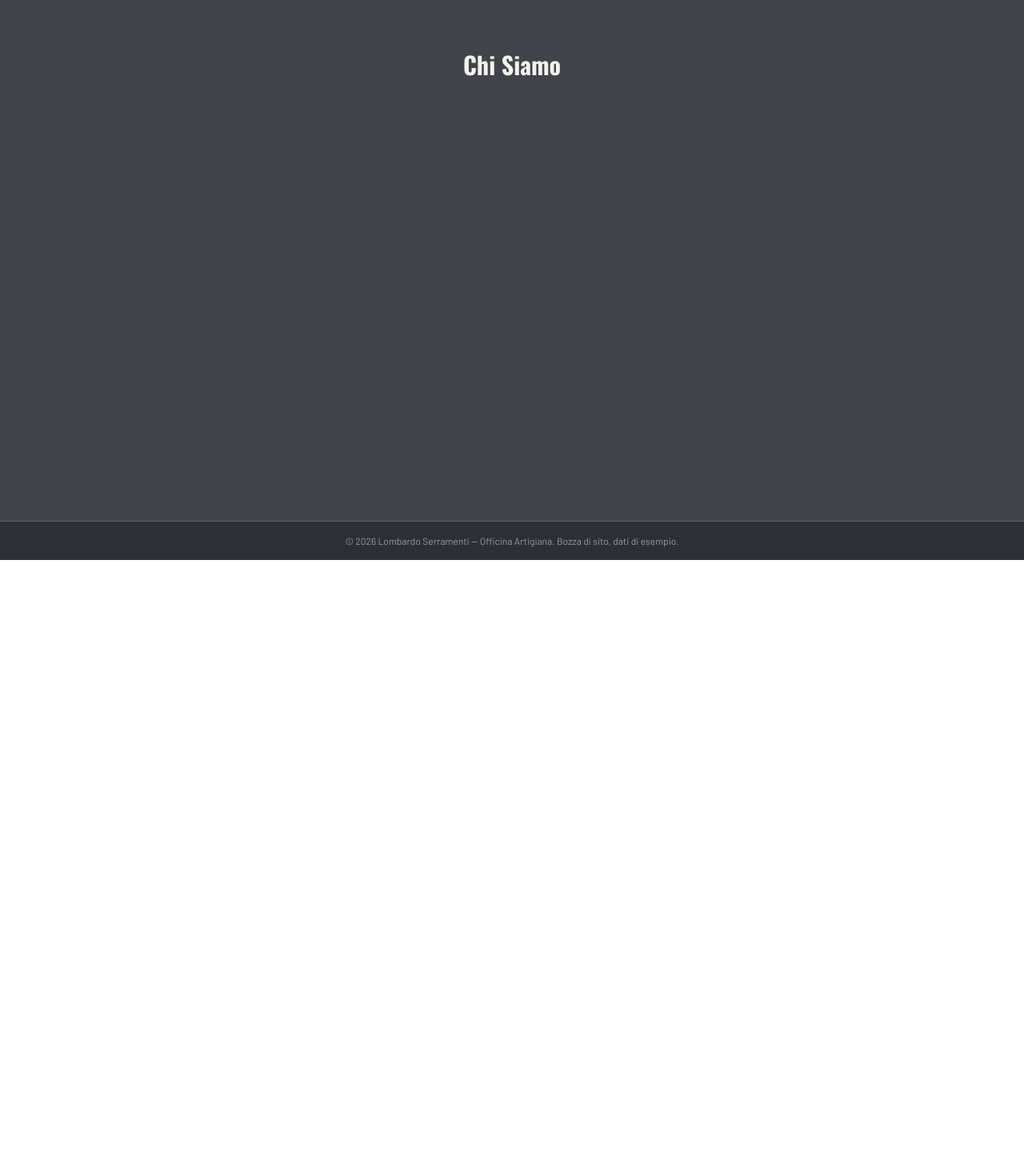
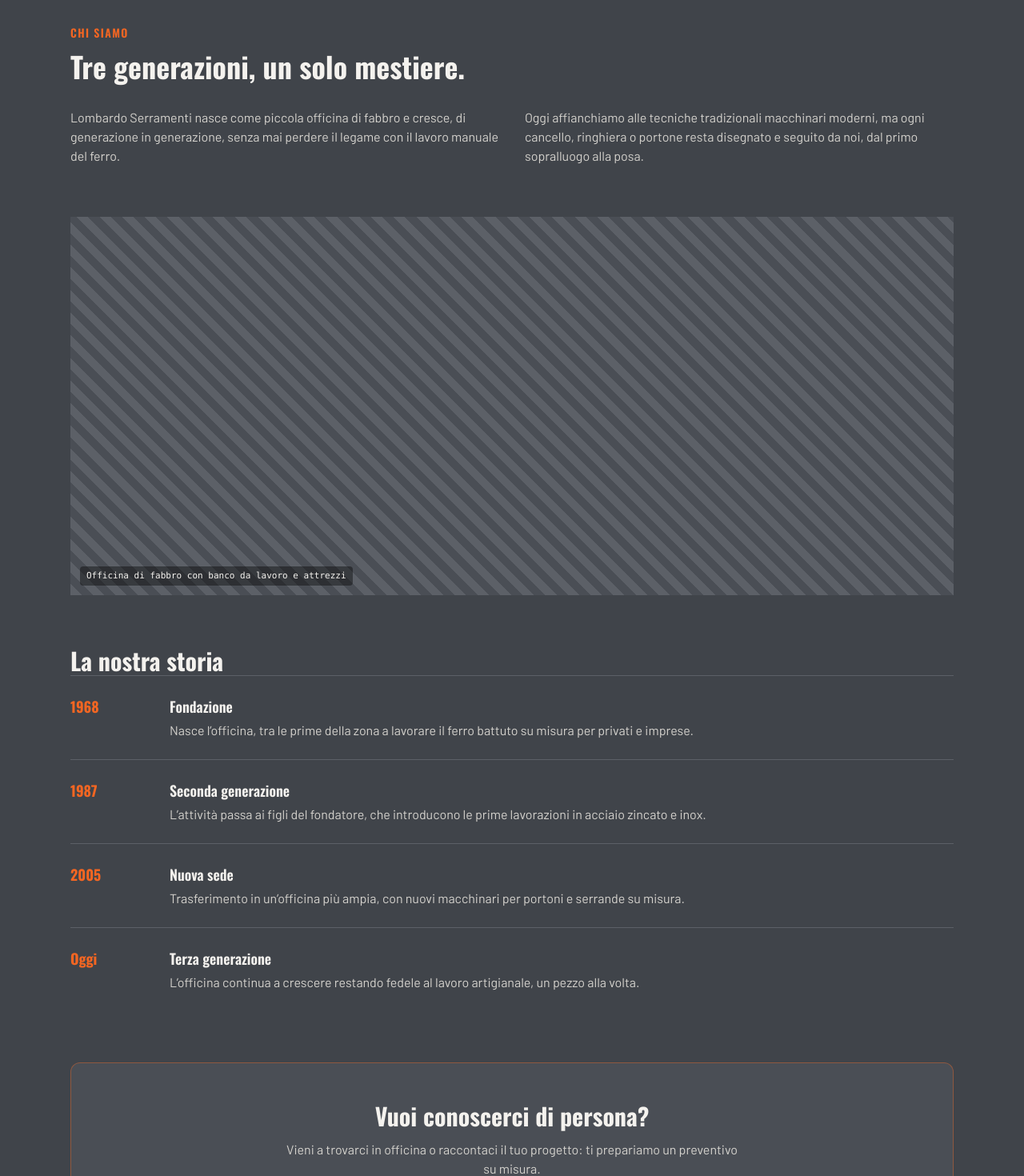
Before and after one commit to antoninolm/lombardo_serramenti, a React (Vite) app: page /chi-siamo in a window 1280 px wide. Shown: the part 100-1570 px from the top of the page at 80% size. Before the commit the page ends 800 px from the top, so only its background shows below. Built offline with nearby package versions, Linux system fonts and the light colour scheme.

Commit message:
fase-2: pagine Chi Siamo e Prodotti
Co-Authored-By: Claude Sonnet 5 <noreply@anthropic.com>

```diff
--- /dev/null
+++ b/src/components/Timeline.jsx
@@ -0,0 +1,38 @@
+const milestones = [
+  {
+    year: '1968',
+    title: 'Fondazione',
+    text: 'Nasce l’officina, tra le prime della zona a lavorare il ferro battuto su misura per privati e imprese.',
+  },
+  {
+    year: '1987',
+    title: 'Seconda generazione',
+    text: 'L’attività passa ai figli del fondatore, che introducono le prime lavorazioni in acciaio zincato e inox.',
+  },
+  {
+    year: '2005',
+    title: 'Nuova sede',
+    text: 'Trasferimento in un’officina più ampia, con nuovi macchinari per portoni e serrande su misura.',
+  },
+  {
+    year: 'Oggi',
+    title: 'Terza generazione',
+    text: 'L’officina continua a crescere restando fedele al lavoro artigianale, un pezzo alla volta.',
+  },
+]
+
+export default function Timeline() {
+  return (
+    <div className="divide-y divide-iron-500 border-t border-iron-500">
+      {milestones.map((milestone) => (
+        <div key={milestone.year} className="grid gap-2 py-6 sm:grid-cols-[100px_1fr] sm:gap-6">
+          <p className="font-display text-lg font-bold text-ember-500">{milestone.year}</p>
+          <div>
+            <h3 className="font-display text-lg font-semibold">{milestone.title}</h3>
+            <p className="mt-1 text-cream-200">{milestone.text}</p>
+          </div>
+        </div>
+      ))}
+    </div>
+  )
+}
--- /dev/null
+++ b/src/components/ZigZagBlock.jsx
@@ -0,0 +1,20 @@
+import Placeholder from './Placeholder'
+import Button from './Button'
+
+export default function ZigZagBlock({ slug, title, description, imageAlt, reverse = false }) {
+  return (
+    <div
+      id={slug}
+      className={`grid scroll-mt-24 items-center gap-8 sm:grid-cols-2 ${reverse ? 'sm:[&>*:first-child]:order-2' : ''}`}
+    >
+      <Placeholder alt={imageAlt} ratio="4 / 3" />
+      <div>
+        <h2 className="font-display text-2xl font-bold sm:text-3xl">{title}</h2>
+        <p className="mt-3 text-cream-200">{description}</p>
+        <Button to="/preventivo" variant="outline" className="mt-6">
+          Richiedi preventivo →
+        </Button>
+      </div>
+    </div>
+  )
+}
--- a/src/pages/ChiSiamo.jsx
+++ b/src/pages/ChiSiamo.jsx
@@ -1,8 +1,42 @@
+import Placeholder from '../components/Placeholder'
+import SectionHeading from '../components/SectionHeading'
+import Timeline from '../components/Timeline'
+import CtaBanner from '../components/CtaBanner'
+
 export default function ChiSiamo() {
   return (
     <>
       <title>Chi Siamo — Lombardo Serramenti</title>
-      <h1 className="px-4 py-24 text-center font-display text-3xl font-bold sm:px-6">Chi Siamo</h1>
+
+      <section className="mx-auto max-w-6xl px-4 py-16 sm:px-6">
+        <SectionHeading eyebrow="Chi Siamo" title="Tre generazioni, un solo mestiere." />
+        <div className="mt-8 grid gap-8 sm:grid-cols-2">
+          <p className="text-cream-200">
+            Lombardo Serramenti nasce come piccola officina di fabbro e cresce, di generazione in
+            generazione, senza mai perdere il legame con il lavoro manuale del ferro.
+          </p>
+          <p className="text-cream-200">
+            Oggi affianchiamo alle tecniche tradizionali macchinari moderni, ma ogni cancello,
+            ringhiera o portone resta disegnato e seguito da noi, dal primo sopralluogo alla posa.
+          </p>
+        </div>
+      </section>
+
+      <section className="mx-auto max-w-6xl px-4 sm:px-6">
+        <Placeholder alt="Officina di fabbro con banco da lavoro e attrezzi" ratio="21 / 9" />
+      </section>
+
+      <section className="mx-auto max-w-6xl px-4 py-16 sm:px-6">
+        <h2 className="font-display text-2xl font-bold sm:text-3xl">La nostra storia</h2>
+        <Timeline />
+      </section>
+
+      <section className="pb-20">
+        <CtaBanner
+          title="Vuoi conoscerci di persona?"
+          description="Vieni a trovarci in officina o raccontaci il tuo progetto: ti prepariamo un preventivo su misura."
+        />
+      </section>
     </>
   )
 }
--- a/src/pages/Prodotti.jsx
+++ b/src/pages/Prodotti.jsx
@@ -1,8 +1,25 @@
+import SectionHeading from '../components/SectionHeading'
+import ZigZagBlock from '../components/ZigZagBlock'
+import { prodotti } from '../data/prodotti'
+
 export default function Prodotti() {
   return (
     <>
       <title>Prodotti — Lombardo Serramenti</title>
-      <h1 className="px-4 py-24 text-center font-display text-3xl font-bold sm:px-6">Prodotti</h1>
+
+      <section className="mx-auto max-w-6xl px-4 py-16 sm:px-6">
+        <SectionHeading
+          eyebrow="Prodotti"
+          title="Le nostre lavorazioni."
+          description="Ogni lavoro è realizzato su misura, dal disegno alla posa in opera. Ecco le principali categorie di prodotti che realizziamo."
+        />
+      </section>
+
+      <section className="mx-auto flex max-w-6xl flex-col gap-16 px-4 pb-20 sm:px-6">
+        {prodotti.map((categoria, index) => (
+          <ZigZagBlock key={categoria.slug} {...categoria} reverse={index % 2 === 1} />
+        ))}
+      </section>
     </>
   )
 }
```
